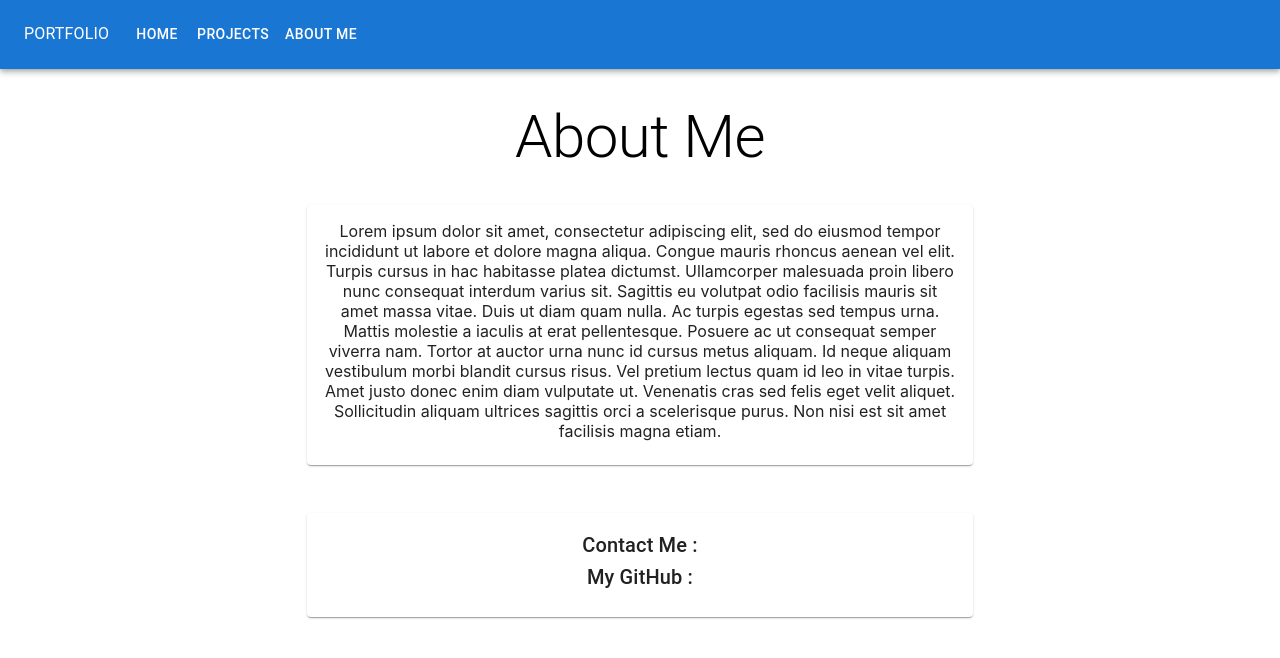
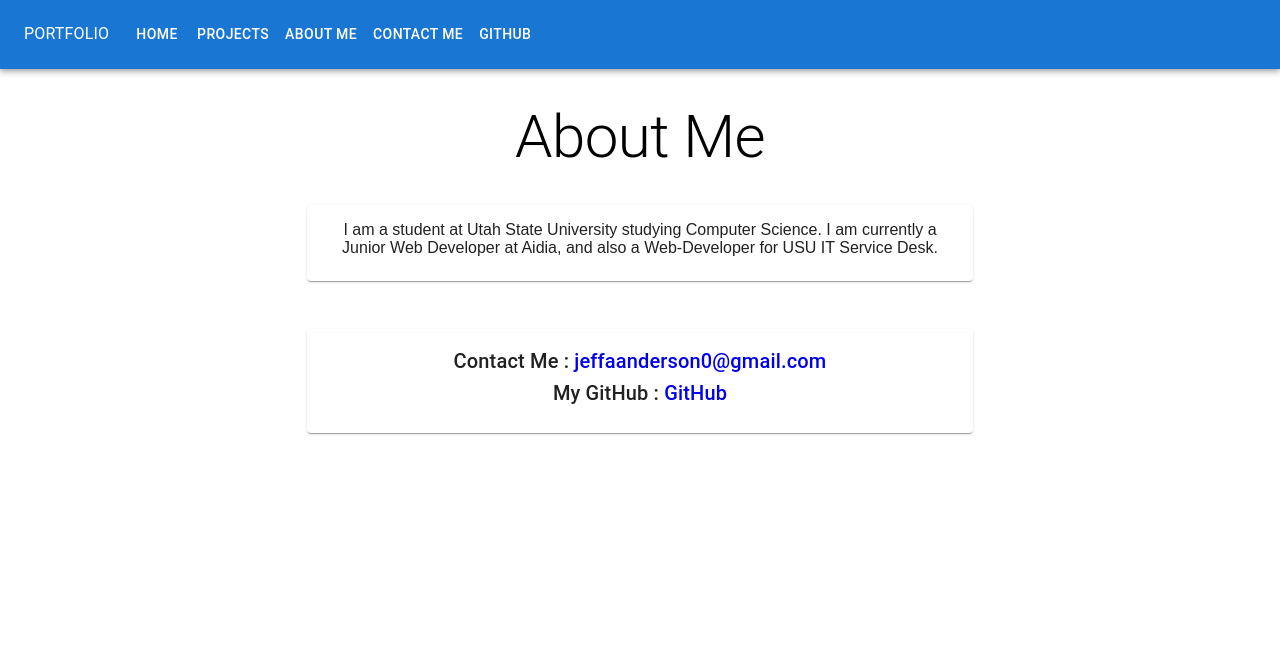
Before and after one commit to foggeydoughtnut/Portfolio-Website, a React (Create React App) app: page /about in a window 1280 px wide. Shown: the top 658 px of the page. Built offline with nearby package versions, Linux system fonts and the light colour scheme.

Commit message:
added stuff

```diff
--- a/src/components/responsiveAppBar.js
+++ b/src/components/responsiveAppBar.js
@@ -1,6 +1,7 @@
 import React, { useState } from "react";
 
 import { useNavigate } from "react-router-dom";
+// import GitHubIcon from '@mui/icons-material/GitHub';
 
 import {
   AppBar,
@@ -79,28 +80,9 @@ return (
             <Button sx={{ my: 2, color: 'white', display: 'block' }} onClick={() => navigate('/')}>Home</Button>
             <Button sx={{ my: 2, color: 'white', display: 'block' }} onClick={() => navigate('/projects')}>Projects</Button>
             <Button sx={{ my: 2, color: 'white', display: 'block' }} onClick={() => navigate('/about')}>About Me</Button>
-
-{/*
-            <Link to="/">Home</Link>
-            <Link to='/about'>About</Link>
-            <Link to='/projects'>Projects</Link> */}
+            <Button sx={{ my: 2, color: 'white', display: 'block' }} onClick={() => {window.location.href = 'mailto:jeffaanderson0@gmail.com'}}>Contact Me</Button>
+            <Button sx={{ my: 2, color: 'white', display: 'block' }} onClick={() => {window.location.href = 'https://github.com/foggeydoughtnut'}}>GitHub</Button>
           </Box>
-
-
-          {/* <Box sx={{ flexGrow: 1, display: { xs: 'none', md: 'flex' } }}>
-            {pages.map((page) => (
-              <Button
-                key={page}
-                onClick={handleCloseNavMenu}
-                sx={{ my: 2, color: 'white', display: 'block' }}
-              >
-                {page}
-              </Button>
-            ))}
-          </Box> */}
-
-
-
       </Toolbar>
     </Container>
 
--- a/src/pages/about.js
+++ b/src/pages/about.js
@@ -1,5 +1,6 @@
 import { Typography, Card, CardContent, Grid } from "@mui/material";
 import React from "react";
+import { Link } from "react-router-dom";
 
 const About = () => {
     return (
@@ -17,7 +18,7 @@ const About = () => {
                     <Grid item>
                         <Card sx={{ width: '52vw' }}>
                             <CardContent>
-                                <Typography variant="p">Lorem ipsum dolor sit amet, consectetur adipiscing elit, sed do eiusmod tempor incididunt ut labore et dolore magna aliqua. Congue mauris rhoncus aenean vel elit. Turpis cursus in hac habitasse platea dictumst. Ullamcorper malesuada proin libero nunc consequat interdum varius sit. Sagittis eu volutpat odio facilisis mauris sit amet massa vitae. Duis ut diam quam nulla. Ac turpis egestas sed tempus urna. Mattis molestie a iaculis at erat pellentesque. Posuere ac ut consequat semper viverra nam. Tortor at auctor urna nunc id cursus metus aliquam. Id neque aliquam vestibulum morbi blandit cursus risus. Vel pretium lectus quam id leo in vitae turpis. Amet justo donec enim diam vulputate ut. Venenatis cras sed felis eget velit aliquet. Sollicitudin aliquam ultrices sagittis orci a scelerisque purus. Non nisi est sit amet facilisis magna etiam.</Typography>
+                                <Typography variant="p">I am a student at Utah State University studying Computer Science. I am currently a Junior Web Developer at Aidia, and also a Web-Developer for USU IT Service Desk.</Typography>
                             </CardContent>
                         </Card>
                     </Grid>
@@ -25,8 +26,8 @@ const About = () => {
                     <Grid item>
                         <Card sx={{ width: '52vw' }}>
                             <CardContent>
-                                <Typography variant="h6">Contact Me :</Typography>
-                                <Typography variant="h6">My GitHub  :</Typography>
+                                <Typography variant="h6">Contact Me : <a href="mailto:jeffaanderson0@gmail.com">jeffaanderson0@gmail.com</a></Typography>
+                                <Typography variant="h6">My GitHub  : <a href="https://github.com/foggeydoughtnut">GitHub</a></Typography>
                             </CardContent>
                         </Card>
                     </Grid>
--- a/src/pages/home.js
+++ b/src/pages/home.js
@@ -10,7 +10,7 @@ const Home = () => {
     return (
         <div className="center add-padding">
             <Typography variant="h2">Welcome!</Typography>
-            <Typography variant="h5">Current Project</Typography>
+            <Typography variant="h6">My most recent project I am working on.</Typography>
             <div className="add-padding">
                 <Grid
                     container
--- a/src/pages/projects.js
+++ b/src/pages/projects.js
@@ -24,6 +24,7 @@ const Projects = () => {
                     <Grid item>
                         <Card sx={{ width: '52vw' }} onClick={event => window.location.href="https://github.com/foggeydoughtnut/SpaceGuy-Unity"}>
                             <CardContent>
+                                <Typography>Space Guy is a top-down 2d game made in Unity.</Typography>
                                 <img src = {spaceguy} alt="space-guy project"/>
                             </CardContent>
                         </Card>
@@ -32,6 +33,7 @@ const Projects = () => {
                     <Grid item>
                         <Card sx={{ width: '52vw' }} onClick={event => window.location.href="https://github.com/foggeydoughtnut/TowerDefense"}>
                             <CardContent>
+                                <Typography>This is a Tower-Defense Game that I followed along with a tutorial to create.</Typography>
                                 <img src = {towerdefense} alt="Tower Defense project"/>
                             </CardContent>
                         </Card>
@@ -40,6 +42,7 @@ const Projects = () => {
                    <Grid item>
                         <Card sx={{ width: '52vw' }} onClick={event => window.location.href="https://github.com/foggeydoughtnut/FlashCardApp"}>
                             <CardContent>
+                                <Typography>This is a flash-card app that I created for Android.</Typography>
                                 <img src = {flashCardApp} alt="Flash Card App"/>
                             </CardContent>
                         </Card>
@@ -48,6 +51,7 @@ const Projects = () => {
                    <Grid item>
                         <Card sx={{ width: '52vw' }} onClick={event => window.location.href="https://github.com/foggeydoughtnut/FPShooter"}>
                             <CardContent>
+                                <Typography>This is a First Person Shooter Unity game that I started to create.</Typography>
                                 <img src = {fpsShooter} alt="FPS Shooter Project"/>
                             </CardContent>
                         </Card>
--- a/src/static/style.css
+++ b/src/static/style.css
@@ -1,5 +1,13 @@
 .center {
   text-align: center;
+}
+
+body {
+  font-family: sans-serif;
+}
+
+a {
+  text-decoration: none;
 }
 
 .add-padding {
```
